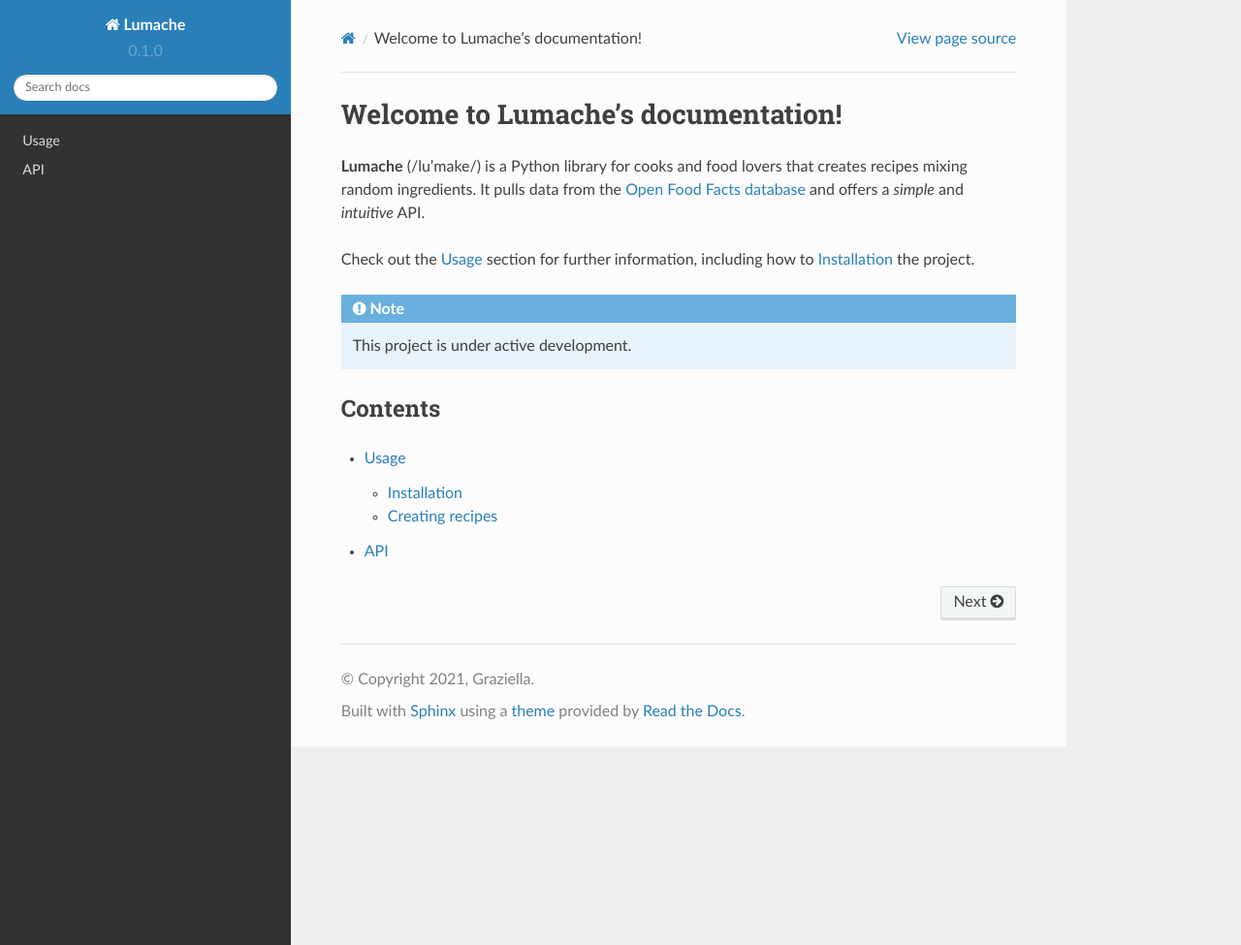
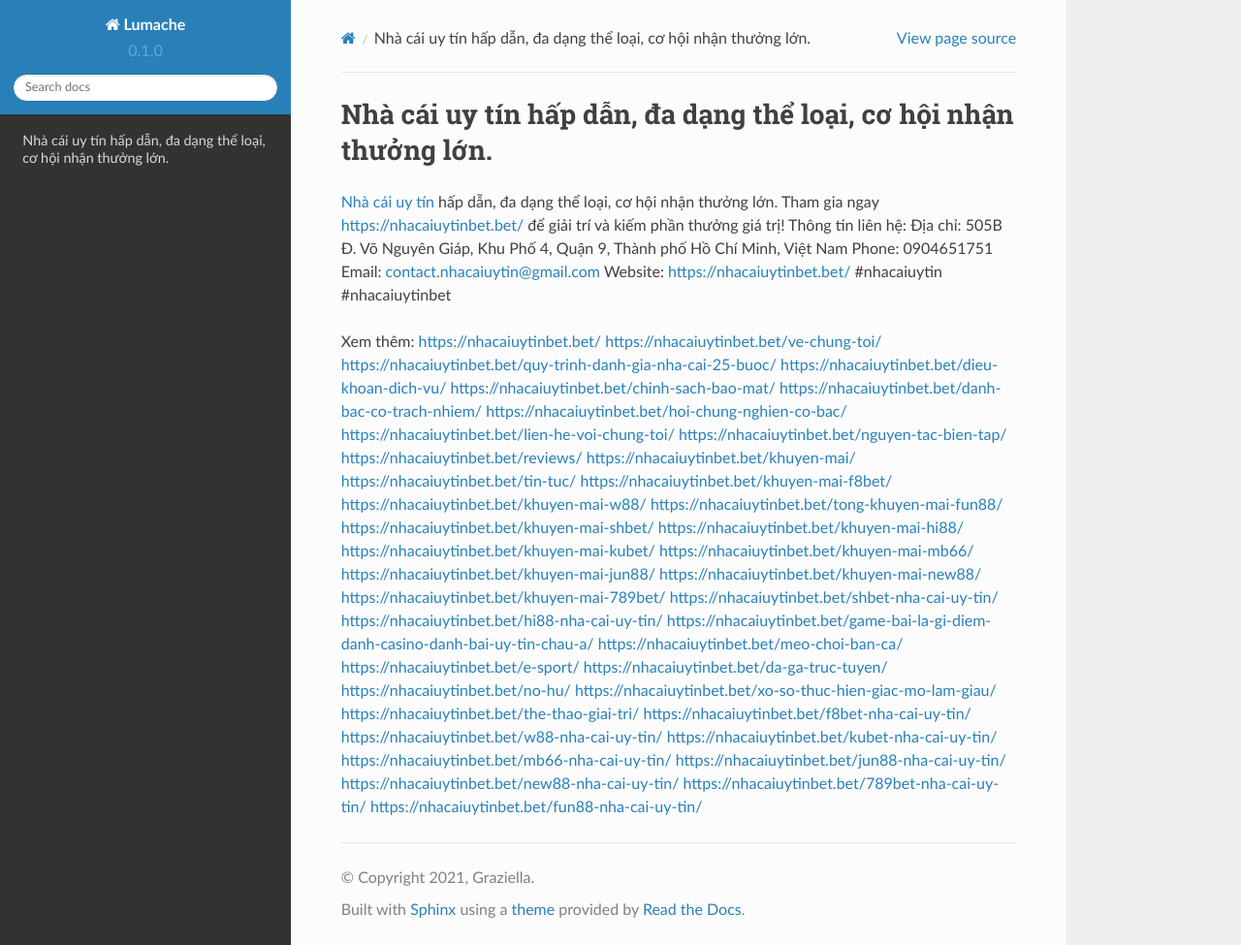
Before and after one commit to phamduyhong/nhacaiuytinbet, a Sphinx documentation site: the page built from docs/source/index.rst, in a window 1280 px wide and 975 px high. Shown: the whole window at 97% size. Built offline with Sphinx 7.4.7 and the Read the Docs theme 2.0.0, drawn with Linux system fonts in a browser that asks for light colours.

Commit message:
Update index.rst

```diff
--- a/docs/source/index.rst
+++ b/docs/source/index.rst
@@ -1,22 +1,51 @@
-Welcome to Lumache's documentation!
+Nhà cái uy tín hấp dẫn, đa dạng thể loại, cơ hội nhận thưởng lớn.
 ===================================
 
-**Lumache** (/lu'make/) is a Python library for cooks and food lovers
-that creates recipes mixing random ingredients.
-It pulls data from the `Open Food Facts database <https://world.openfoodfacts.org/>`_
-and offers a *simple* and *intuitive* API.
+`Nhà cái uy tín <https://nhacaiuytinbet.bet/>`_ hấp dẫn, đa dạng thể loại, cơ hội nhận thưởng lớn. Tham gia ngay https://nhacaiuytinbet.bet/ để giải trí và kiếm phần thưởng giá trị!
+Thông tin liên hệ:
+Địa chỉ: 505B Đ. Võ Nguyên Giáp, Khu Phố 4, Quận 9, Thành phố Hồ Chí Minh, Việt Nam
+Phone: 0904651751
+Email: contact.nhacaiuytin@gmail.com
+Website: https://nhacaiuytinbet.bet/
+#nhacaiuytin #nhacaiuytinbet
 
-Check out the :doc:`usage` section for further information, including
-how to :ref:`installation` the project.
-
-.. note::
-
-   This project is under active development.
-
-Contents
---------
-
-.. toctree::
-
-   usage
-   api
+Xem thêm:
+https://nhacaiuytinbet.bet/
+https://nhacaiuytinbet.bet/ve-chung-toi/
+https://nhacaiuytinbet.bet/quy-trinh-danh-gia-nha-cai-25-buoc/
+https://nhacaiuytinbet.bet/dieu-khoan-dich-vu/
+https://nhacaiuytinbet.bet/chinh-sach-bao-mat/
+https://nhacaiuytinbet.bet/danh-bac-co-trach-nhiem/
+https://nhacaiuytinbet.bet/hoi-chung-nghien-co-bac/
+https://nhacaiuytinbet.bet/lien-he-voi-chung-toi/
+https://nhacaiuytinbet.bet/nguyen-tac-bien-tap/
+https://nhacaiuytinbet.bet/reviews/
+https://nhacaiuytinbet.bet/khuyen-mai/
+https://nhacaiuytinbet.bet/tin-tuc/
+https://nhacaiuytinbet.bet/khuyen-mai-f8bet/
+https://nhacaiuytinbet.bet/khuyen-mai-w88/
+https://nhacaiuytinbet.bet/tong-khuyen-mai-fun88/
+https://nhacaiuytinbet.bet/khuyen-mai-shbet/
+https://nhacaiuytinbet.bet/khuyen-mai-hi88/
+https://nhacaiuytinbet.bet/khuyen-mai-kubet/
+https://nhacaiuytinbet.bet/khuyen-mai-mb66/
+https://nhacaiuytinbet.bet/khuyen-mai-jun88/
+https://nhacaiuytinbet.bet/khuyen-mai-new88/
+https://nhacaiuytinbet.bet/khuyen-mai-789bet/
+https://nhacaiuytinbet.bet/shbet-nha-cai-uy-tin/
+https://nhacaiuytinbet.bet/hi88-nha-cai-uy-tin/
+https://nhacaiuytinbet.bet/game-bai-la-gi-diem-danh-casino-danh-bai-uy-tin-chau-a/
+https://nhacaiuytinbet.bet/meo-choi-ban-ca/
+https://nhacaiuytinbet.bet/e-sport/
+https://nhacaiuytinbet.bet/da-ga-truc-tuyen/
+https://nhacaiuytinbet.bet/no-hu/
+https://nhacaiuytinbet.bet/xo-so-thuc-hien-giac-mo-lam-giau/
+https://nhacaiuytinbet.bet/the-thao-giai-tri/
+https://nhacaiuytinbet.bet/f8bet-nha-cai-uy-tin/
+https://nhacaiuytinbet.bet/w88-nha-cai-uy-tin/
+https://nhacaiuytinbet.bet/kubet-nha-cai-uy-tin/
+https://nhacaiuytinbet.bet/mb66-nha-cai-uy-tin/
+https://nhacaiuytinbet.bet/jun88-nha-cai-uy-tin/
+https://nhacaiuytinbet.bet/new88-nha-cai-uy-tin/
+https://nhacaiuytinbet.bet/789bet-nha-cai-uy-tin/
+https://nhacaiuytinbet.bet/fun88-nha-cai-uy-tin/
```
